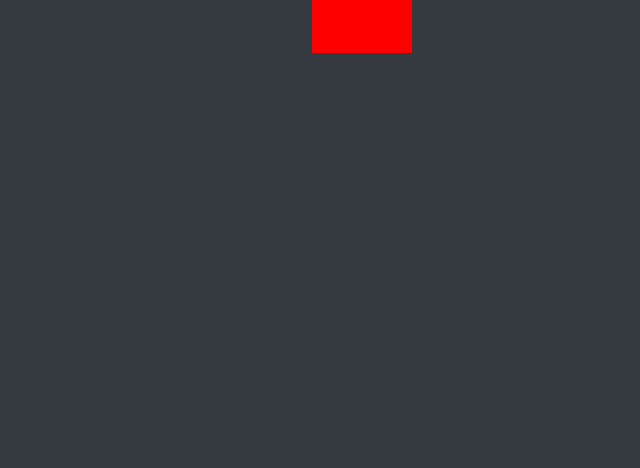
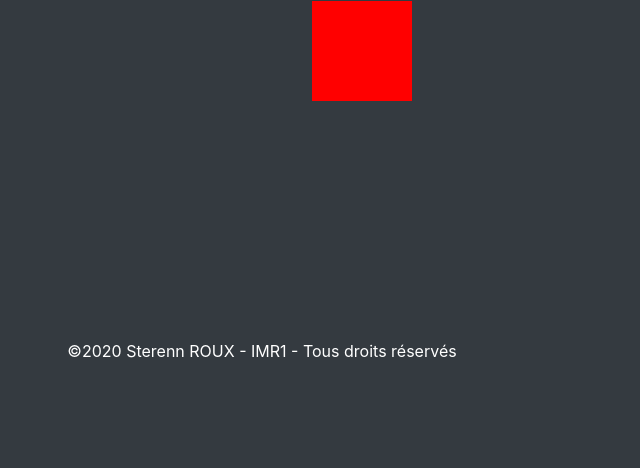
Before and after one commit to Steroux/TP_ENSSAT, a plain HTML site: page JS1/tp2.html in a window 1280 px wide. Shown: the part 332-800 px from the top of the page, without its empty margins (378-1018 px from the left). Drawn offline with nearby package versions, Linux system fonts and the light colour scheme.

Commit message:
add footer

```diff
--- a/JS1/tp2.html
+++ b/JS1/tp2.html
@@ -8,7 +8,7 @@
     <link rel="stylesheet" href="../style.css" />
 </head>
 
-<body class='bg-dark text-white'>
+<body class='bg-dark text-white m-5'>
     <div class="full text-center row">
         <div class='bg-purple rounded text-center col-4 offset-4'>
             <h2>Liste des différents travaux</h2>
@@ -40,6 +40,9 @@
             Votre navigateur ne prend pas le canvas en charge
         </canvas>
     </div>
+    <footer class="m-5 text-center">
+        <p>©2020 Sterenn ROUX - IMR1 - Tous droits réservés </p>
+    </footer>
 </body>
 <script>
     var canvas = document.getElementById('canvas');
```
Also changed, not shown: JS1/tp1.html (+4 -1 lines), JS1/tp3.html (+4 -1 lines), JS1/tp4.html (+4 -1 lines), JS1/tp5.html (+4 -1 lines), indexJS.html (+3 -4 lines).
